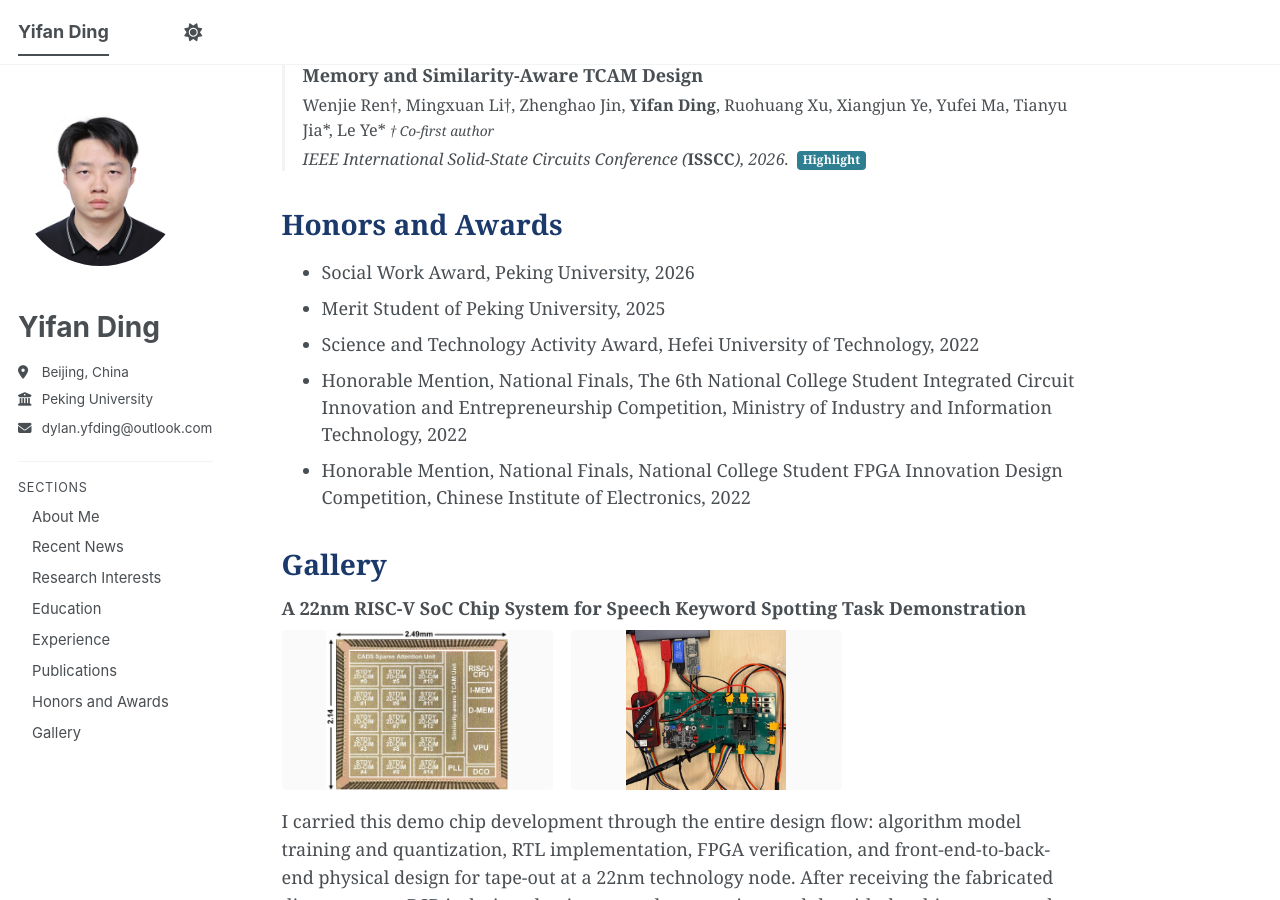
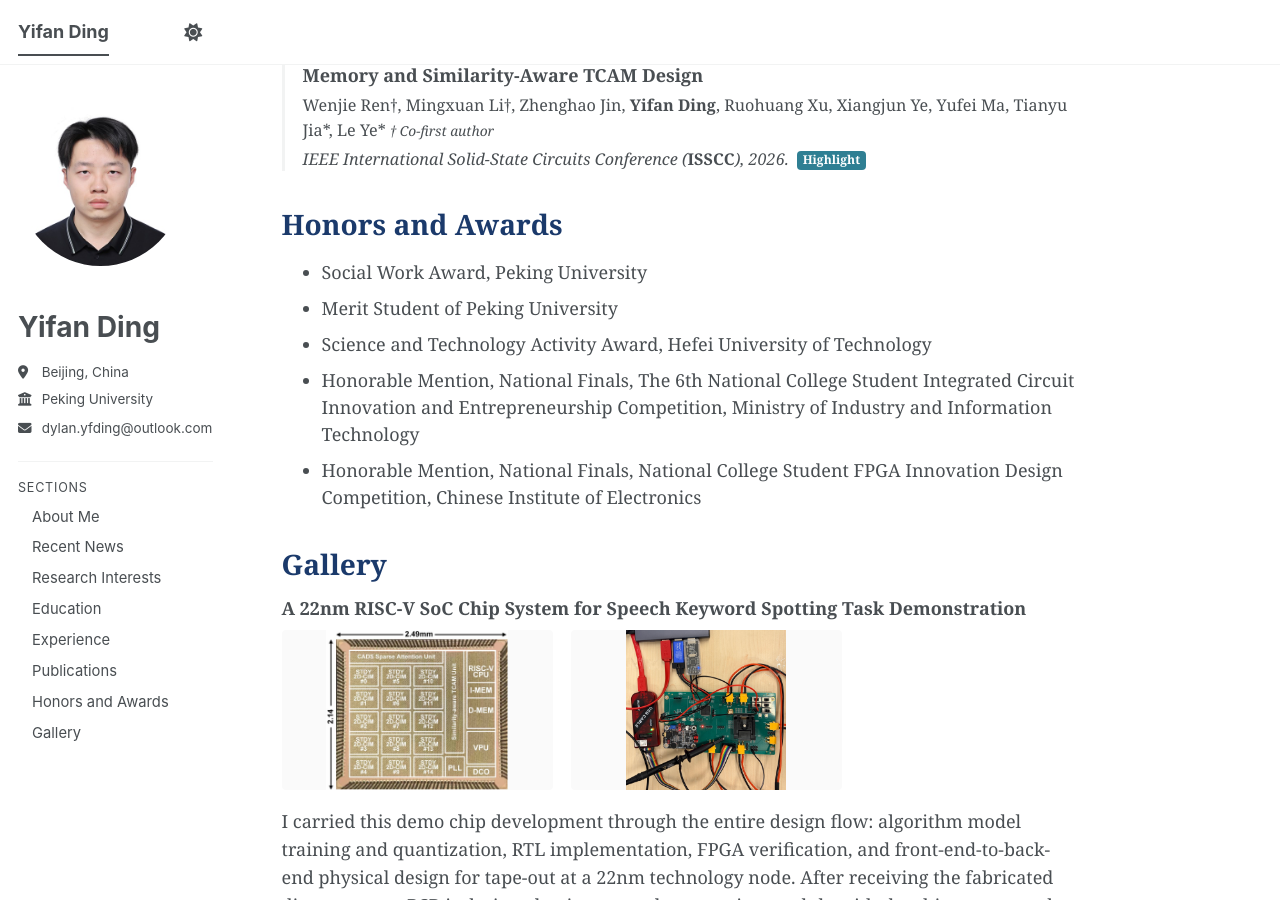
Before and after one commit to DylanDing54/DylanDing54.github.io, a Jekyll site: the page built from _pages/about.md, in a window 1280 px wide and 900 px high, scrolled down 1785 px. Built offline with Jekyll 4.4.1, drawn with Linux system fonts in a browser that asks for light colours; a style sheet for code colours, icons or effects is not loaded.

Commit message:
Drop the years from the awards list
Co-Authored-By: Claude Opus 5 (1M context) <noreply@anthropic.com>

```diff
--- a/_pages/about.md
+++ b/_pages/about.md
@@ -87,11 +87,11 @@ Publications
 
 Honors and Awards
 ======
-* Social Work Award, Peking University, 2026
-* Merit Student of Peking University, 2025
-* Science and Technology Activity Award, Hefei University of Technology, 2022
-* Honorable Mention, National Finals, The 6th National College Student Integrated Circuit Innovation and Entrepreneurship Competition, Ministry of Industry and Information Technology, 2022
-* Honorable Mention, National Finals, National College Student FPGA Innovation Design Competition, Chinese Institute of Electronics, 2022
+* Social Work Award, Peking University
+* Merit Student of Peking University
+* Science and Technology Activity Award, Hefei University of Technology
+* Honorable Mention, National Finals, The 6th National College Student Integrated Circuit Innovation and Entrepreneurship Competition, Ministry of Industry and Information Technology
+* Honorable Mention, National Finals, National College Student FPGA Innovation Design Competition, Chinese Institute of Electronics
 
 Gallery
 ======
```
